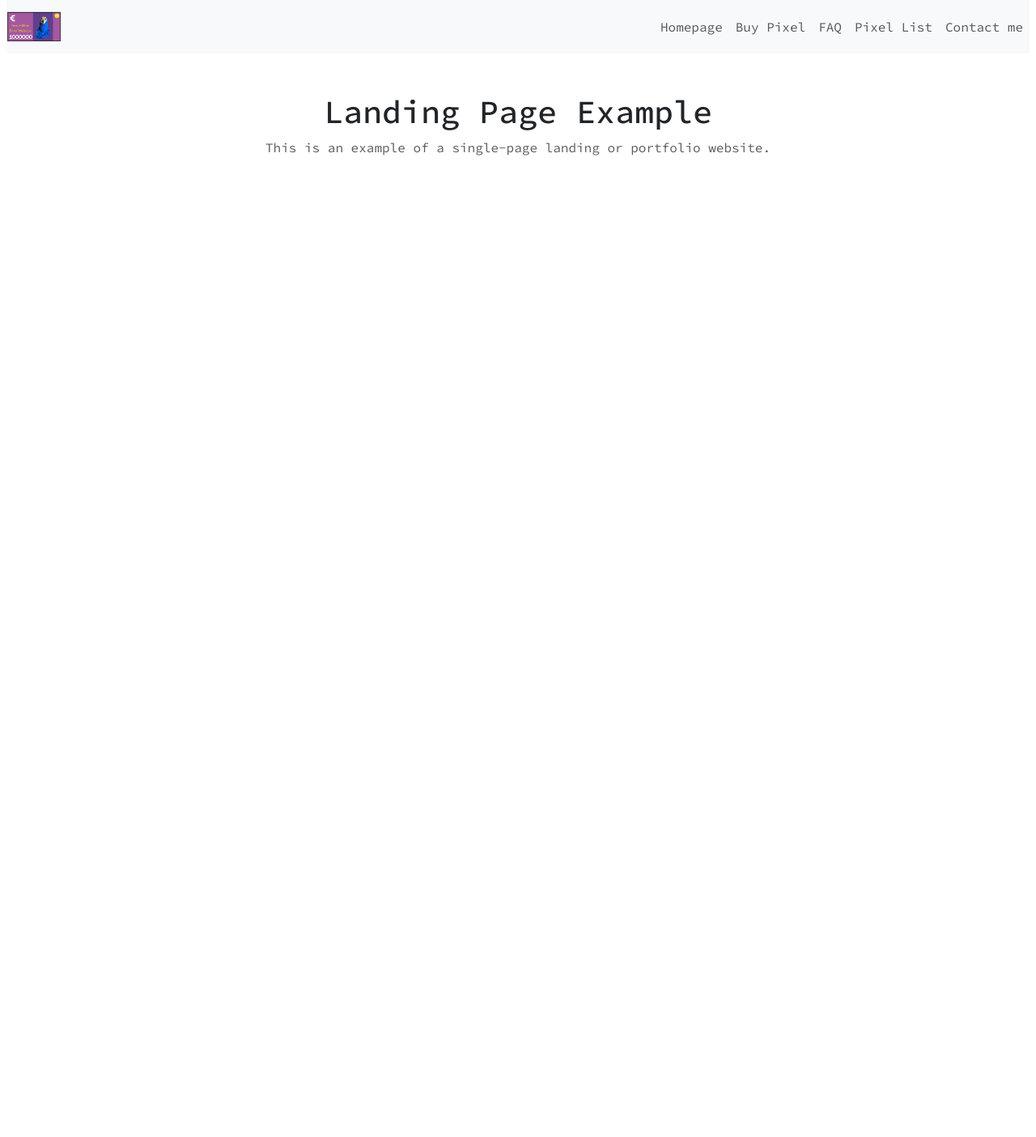
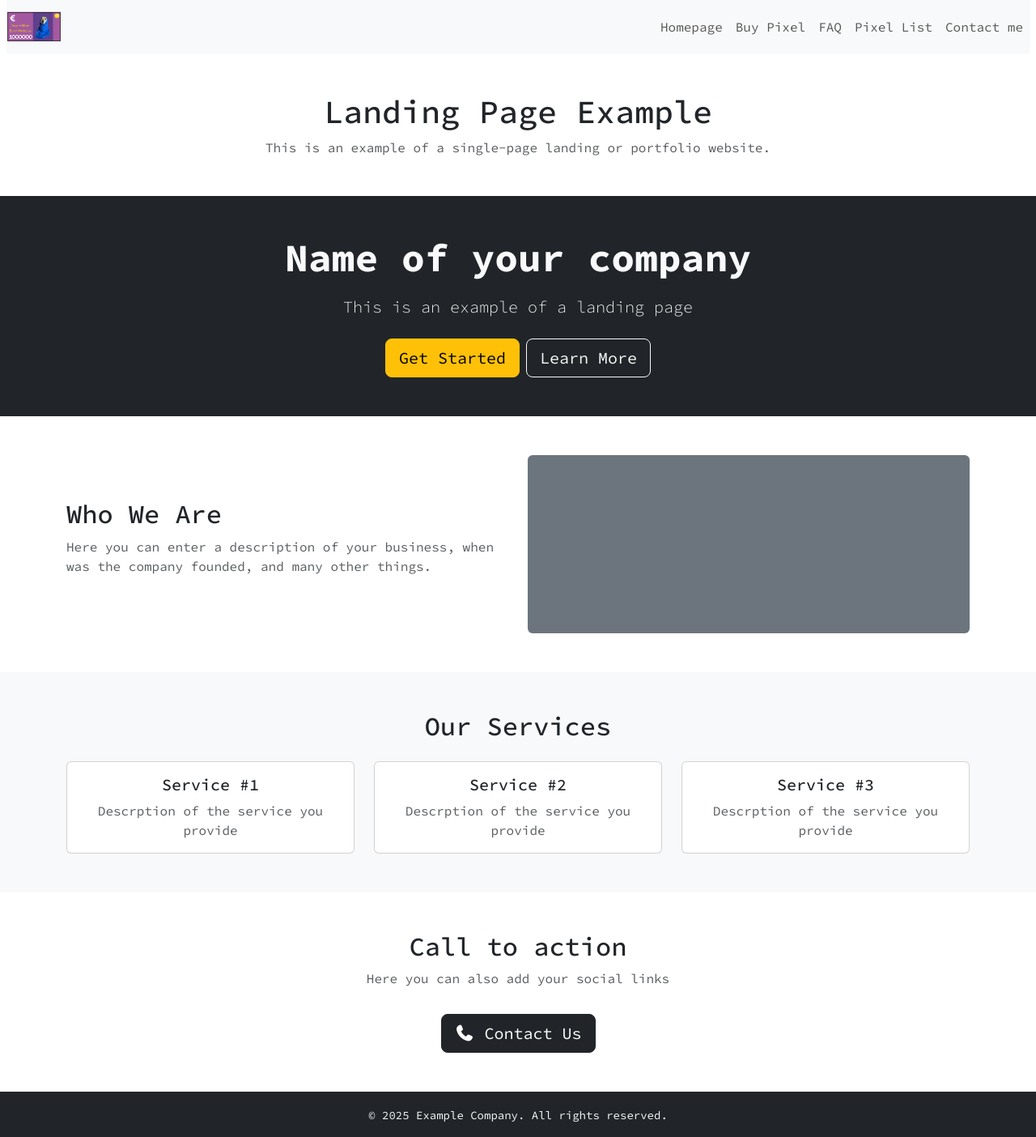
Before and after one commit to Johnnyfromtheblock4/million-euro-website, a React (Vite) app: page /examples/landing in a window 1280 px wide. Shown: the whole page at 81% size. Before the commit the page ends 800 px from the top, so only its background shows below. Built offline with nearby package versions, Linux system fonts and the light colour scheme.

Commit message:
[UPD] landing

```diff
--- a/pages/examples/LandingExample.jsx
+++ b/pages/examples/LandingExample.jsx
@@ -1,11 +1,112 @@
 const LandingExample = () => {
   return (
+    <>
       <div className="container my-5 text-center">
         <h1>Landing Page Example</h1>
         <p className="text-muted">
           This is an example of a single-page landing or portfolio website.
         </p>
       </div>
+
+      {/* HERO SECTION */}
+      <section className="bg-dark text-light py-5">
+        <div className="container text-center">
+          <h1 className="display-5 fw-bold">Name of your company</h1>
+          <p className="lead mt-3">This is an example of a landing page</p>
+          <div className="mt-4">
+            <a href="#" className="btn btn-warning btn-lg me-2">
+              Get Started
+            </a>
+            <a href="#" className="btn btn-outline-light btn-lg">
+              Learn More
+            </a>
+          </div>
+        </div>
+      </section>
+
+      {/* ABOUT SECTION */}
+      <section className="py-5">
+        <div className="container">
+          <div className="row align-items-center">
+            <div className="col-12 col-md-6 mb-4 mb-md-0">
+              <h2>Who We Are</h2>
+              <p className="text-muted">
+                Here you can enter a description of your business, when was the
+                company founded, and many other things.
+              </p>
+            </div>
+            <div className="col-12 col-md-6 text-center">
+              <div className="bg-secondary rounded" style={{ height: "220px" }}>
+                {/* Placeholder for image */}
+              </div>
+            </div>
+          </div>
+        </div>
+      </section>
+
+      {/* SERVICES SECTION */}
+      <section className="bg-light py-5">
+        <div className="container text-center">
+          <h2 className="mb-4">Our Services</h2>
+          <div className="row g-4">
+            <div className="col-12 col-md-4">
+              <div className="card h-100">
+                <div className="card-body">
+                  <h5 className="card-title">Service #1</h5>
+                  <p className="card-text text-muted">
+                    Descrption of the service you provide
+                  </p>
+                </div>
+              </div>
+            </div>
+
+            <div className="col-12 col-md-4">
+              <div className="card h-100">
+                <div className="card-body">
+                  <h5 className="card-title">Service #2</h5>
+                  <p className="card-text text-muted">
+                    Descrption of the service you provide
+                  </p>
+                </div>
+              </div>
+            </div>
+
+            <div className="col-12 col-md-4">
+              <div className="card h-100">
+                <div className="card-body">
+                  <h5 className="card-title">Service #3</h5>
+                  <p className="card-text text-muted">
+                    Descrption of the service you provide
+                  </p>
+                </div>
+              </div>
+            </div>
+          </div>
+        </div>
+      </section>
+
+      {/* CALL TO ACTION */}
+      <section className="py-5">
+        <div className="container text-center">
+          <h2>Call to action</h2>
+          <p className="text-muted mt-2">
+            Here you can also add your social links
+          </p>
+          <a href="#" className="btn btn-dark btn-lg mt-3">
+            <i class="fa-solid fa-phone"></i> Contact Us
+          </a>
+        </div>
+      </section>
+
+      {/* FOOTER */}
+      <footer className="bg-dark text-light py-3">
+        <div className="container text-center">
+          <small>
+            © {new Date().getFullYear()} Example Company. All rights reserved.
+          </small>
+        </div>
+      </footer>
+    </>
   );
 };
 
```
Lines whose indentation alone changed are shown as unchanged.
